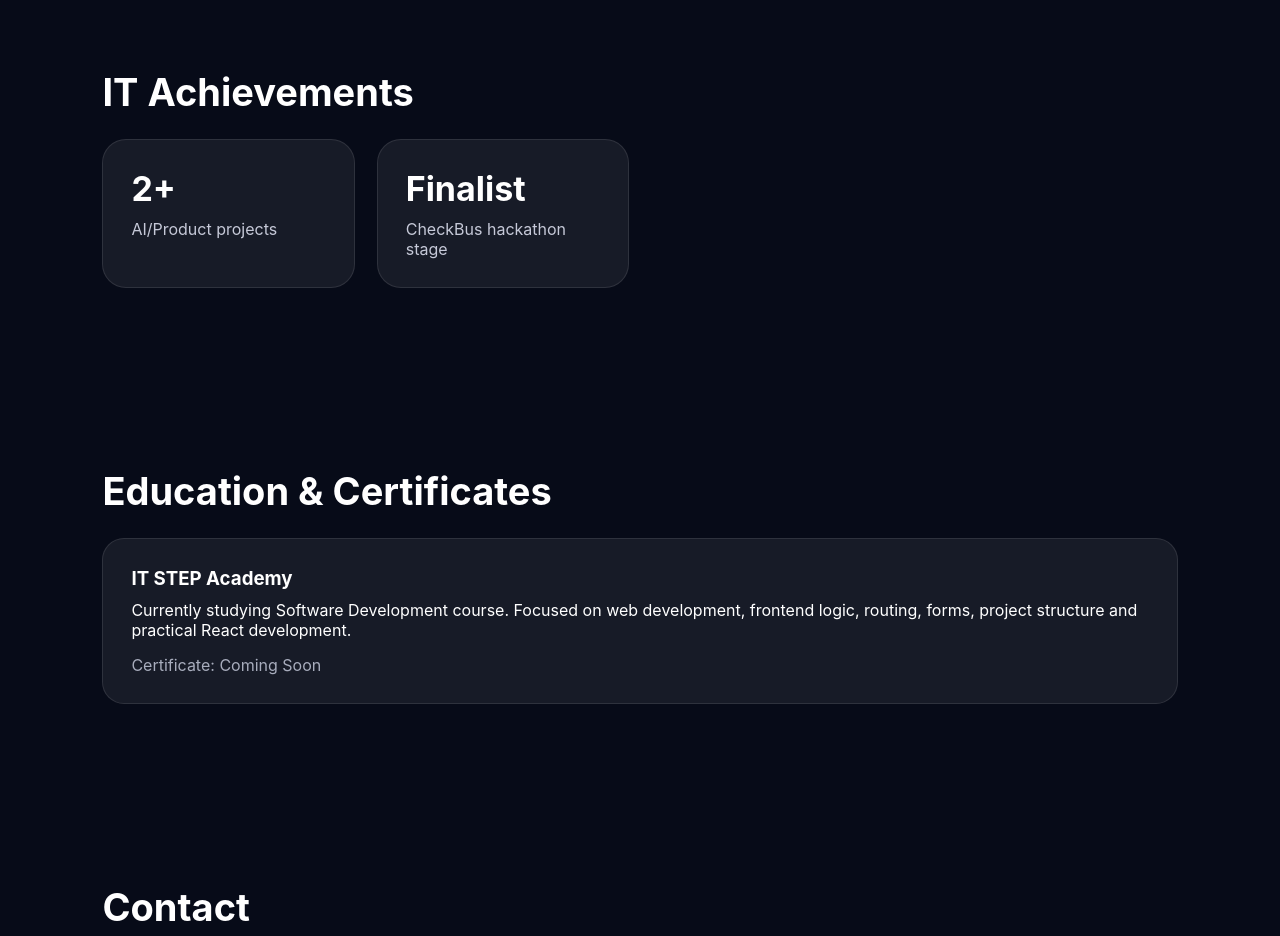
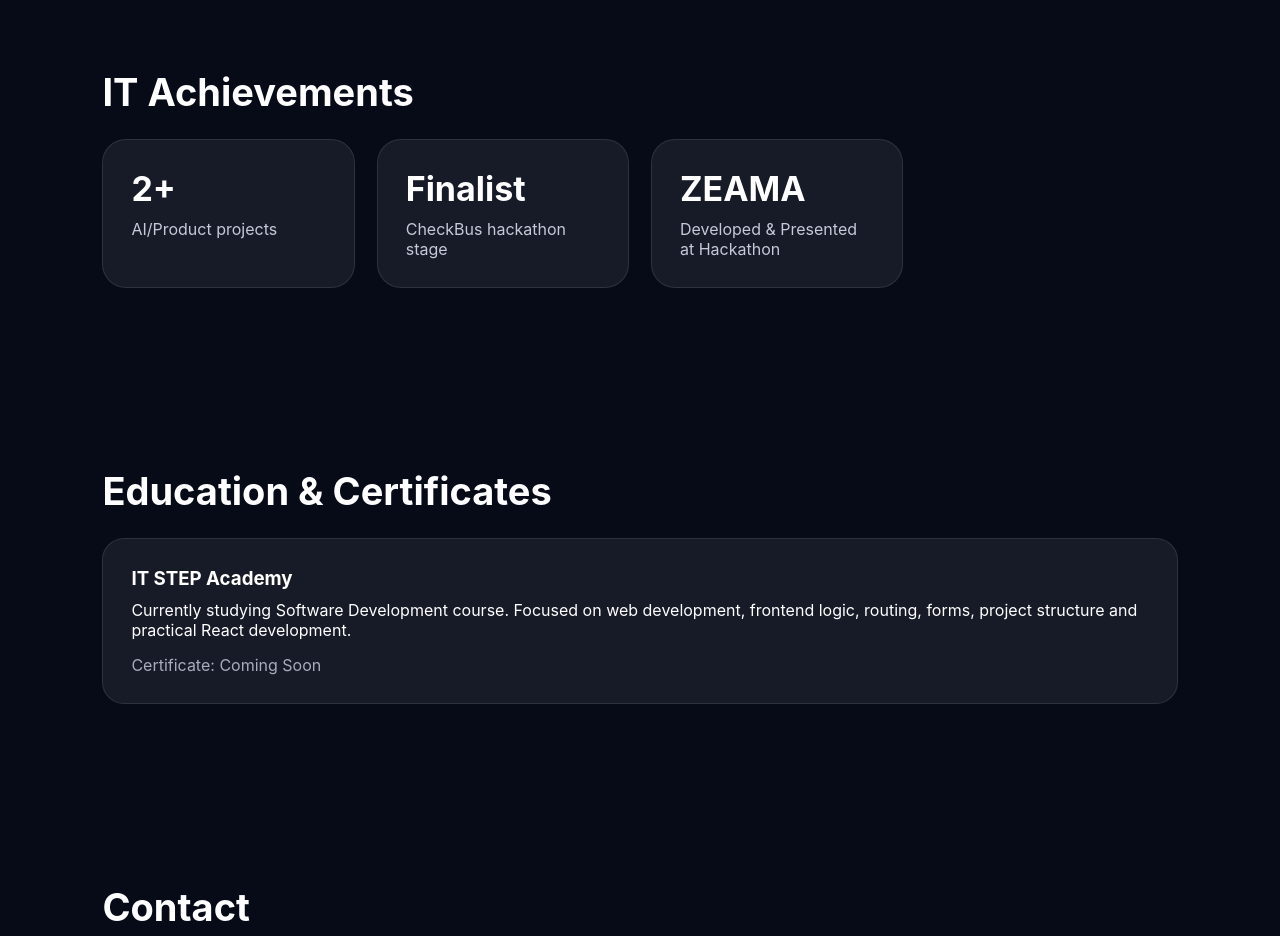
Before and after one commit to AndreyPetin19/PORTFOLIO, a React (Vite) app: page / in a window 1280 px wide. Shown: the part 2540-3476 px from the top of the page. Built offline with nearby package versions, Linux system fonts and the light colour scheme.

Commit message:
add ZEAMA in achivements

```diff
--- a/src/App.jsx
+++ b/src/App.jsx
@@ -126,6 +126,11 @@ function Home() {
             <p>CheckBus hackathon stage</p>
           </div>
 
+          <div>
+  <h3>ZEAMA</h3>
+  <p>Developed & Presented at Hackathon</p>
+</div>
+
         </div>
       </section>
 
```
